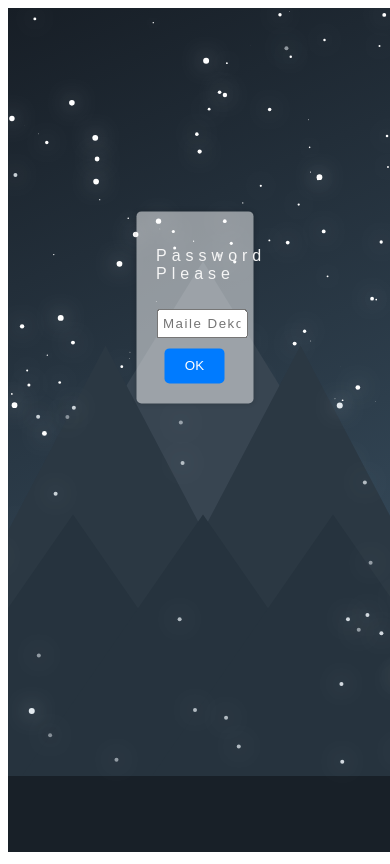
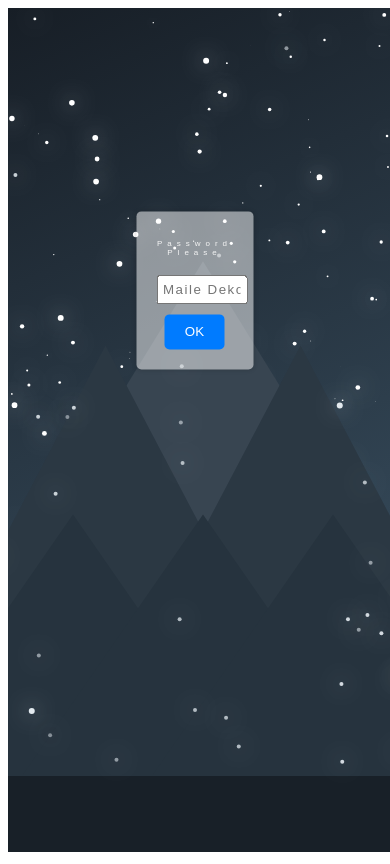
Before and after one commit to LuNaTiCr0cHaK/SUU, a plain HTML site: page index.html in a window 390 px wide. Drawn offline with Linux system fonts and the light colour scheme; a web font is replaced by a local one.

Commit message:
Update suu.css

```diff
--- a/css/suu.css
+++ b/css/suu.css
@@ -228,7 +228,9 @@ h2 {
 /* Media Query for screens up to 768px wide (typical mobile screens) */
 @media only screen and (max-width: 768px) {
     /* Adjustments for smaller screens */
-
+    body{
+        font-size:8px;
+    }
     main {
         height: auto;
     }
```
